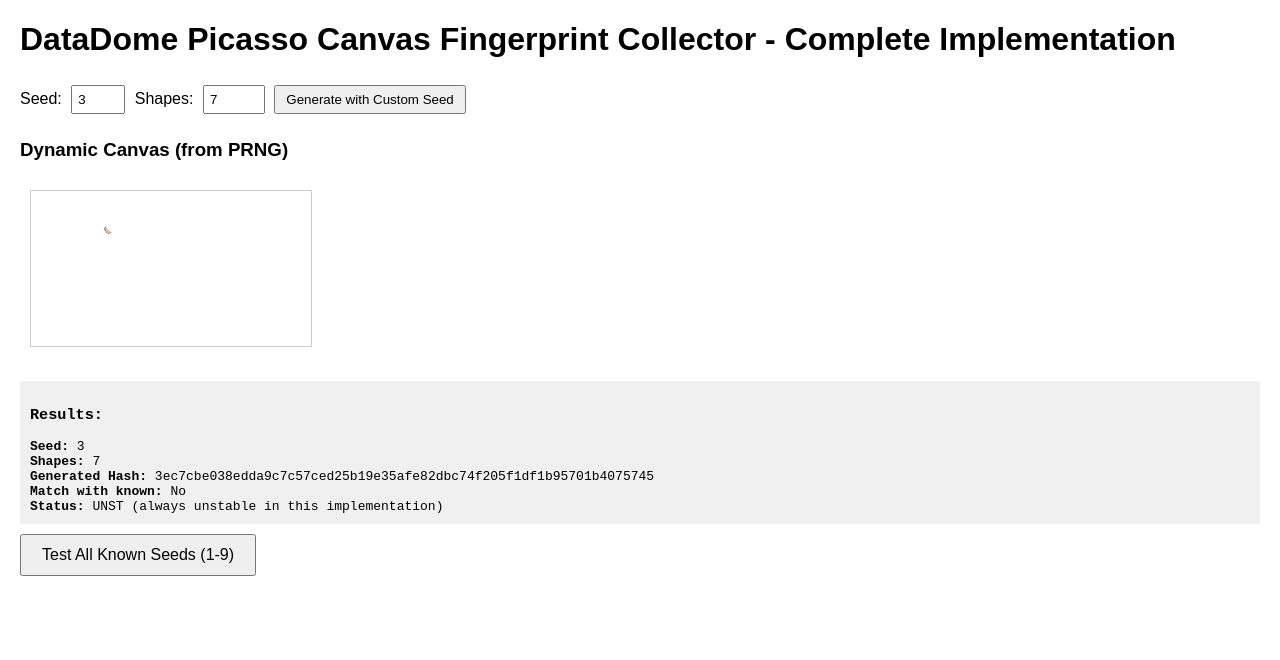
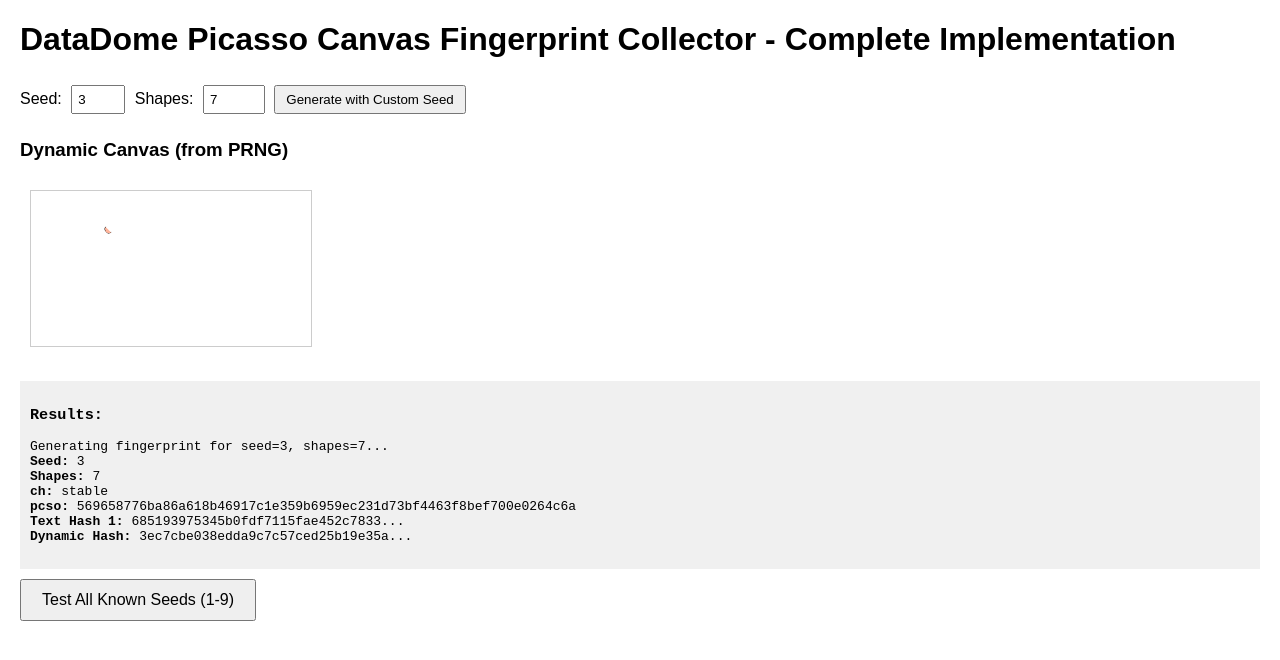
Before and after one commit to 267H/picasso-lift, a plain HTML site: page index.html in a window 1280 px wide. Drawn offline with Linux system fonts and the light colour scheme.

Commit message:
Update index.html

```diff
--- a/index.html
+++ b/index.html
@@ -175,19 +175,50 @@
 
         async function generateFingerprint(seed = 3, shapes = 7) {
             const resultsDiv = document.getElementById('results');
-            resultsDiv.innerHTML = `Generating fingerprint for seed=${seed}, shapes=${shapes}...`;
+            resultsDiv.innerHTML = `Generating fingerprint for seed=${seed}, shapes=${shapes}...<br>`;
 
             try {
+                // Create the 3 canvases like DataDome Worker does
+                const textCanvas = document.createElement('canvas');
                 const dynamicCanvas = document.getElementById('dynamicCanvas');
-                const dynamicCtx = dynamicCanvas.getContext('2d');
+                const geometricCanvas = document.createElement('canvas');
 
-                // Render dynamic canvas with PRNG
-                renderDynamicCanvas(dynamicCanvas, dynamicCtx, seed, shapes);
+                // Text canvas (380x55) - like Worker first canvas
+                textCanvas.width = 380;
+                textCanvas.height = 55;
+                const textCtx = textCanvas.getContext('2d');
+                textCtx.textBaseline = "alphabetic";
+                textCtx.fillStyle = "#F0A";
+                textCtx.fillRect(49, 1, 73, 25);
+                const text = "Quartz glyph job vexd cwm finks" + String.fromCharCode(55357, 56898);
+                textCtx.fillStyle = "#3A1";
+                textCtx.font = '13pt "Times New Roman"';
+                textCtx.fillText(text, 5, 17);
+                textCtx.fillStyle = "rgba(49, 40, 223, 0.33)";
+                textCtx.font = "17pt Arial";
+                textCtx.fillText(text, 7, 25);
 
-                // Get image data for hashing (like DataDome Worker)
-                const imageData = dynamicCtx.getImageData(0, 0, dynamicCanvas.width, dynamicCanvas.height);
-                const hash = await hashData(imageData.data);
-                const hexHash = toHex(hash);
+                // Dynamic canvas (seed-driven) - this replaces the static geometric canvas
+                renderDynamicCanvas(dynamicCanvas, dynamicCanvas.getContext('2d'), seed, shapes);
+
+                // Get image data from both canvases
+                const textImageData1 = textCtx.getImageData(0, 0, textCanvas.width, textCanvas.height);
+                const textImageData2 = textCtx.getImageData(0, 0, textCanvas.width, textCanvas.height); // Same data
+                const dynamicImageData = dynamicCanvas.getContext('2d').getImageData(0, 0, dynamicCanvas.width, dynamicCanvas.height);
+
+                // Hash all three like DataDome Worker
+                const [textHash1, textHash2, dynamicHash] = await Promise.all([
+                    hashData(textImageData1.data),
+                    hashData(textImageData2.data),
+                    hashData(dynamicImageData.data)
+                ]);
+
+                // Check stability (DataDome logic)
+                const ch = toHex(textHash1) !== toHex(textHash2) ? "UNST" : "stable";
+
+                // XOR first text hash with dynamic hash (DataDome logic)
+                const pcsoBytes = textHash1.map((byte, index) => byte ^ dynamicHash[index]);
+                const pcso = toHex(pcsoBytes);
 
                 // Check against known hashes
                 const knownHashes = [
@@ -198,36 +229,47 @@
                     "4672bc1c135b989dd64f9fb7ed68e729", "a52d3ff1605eff146016a8a00dd1d5f1"
                 ];
 
-                const isMatch = knownHashes.includes(hexHash);
+                const isMatch = knownHashes.includes(pcso);
 
-                resultsDiv.innerHTML = `
+                resultsDiv.innerHTML += `
                     <strong>Seed:</strong> ${seed}<br>
                     <strong>Shapes:</strong> ${shapes}<br>
-                    <strong>Generated Hash:</strong> ${hexHash}<br>
-                    <strong>Match with known:</strong> ${isMatch ? '🎯 YES!' : 'No'}<br>
-                    <strong>Status:</strong> UNST (always unstable in this implementation)
+                    <strong>ch:</strong> ${ch}<br>
+                    <strong>pcso:</strong> ${pcso} ${isMatch ? '🎯 MATCH!' : ''}<br>
+                    <strong>Text Hash 1:</strong> ${toHex(textHash1).substring(0, 32)}...<br>
+                    <strong>Dynamic Hash:</strong> ${toHex(dynamicHash).substring(0, 32)}...<br><br>
                 `;
 
-                console.log(`Seed ${seed}, Shapes ${shapes}: ${hexHash} ${isMatch ? '🎯' : ''}`);
+                if (isMatch) {
+                    console.log(`🎯 COLLISION! Seed ${seed}, Shapes ${shapes}: pcso=${pcso}`);
+                }
+
+                return isMatch;
 
             } catch (error) {
-                resultsDiv.innerHTML = 'Error: ' + error.message;
+                resultsDiv.innerHTML += 'Error: ' + error.message + '<br>';
                 console.error('Fingerprint generation error:', error);
+                return false;
             }
         }
 
         async function testAllKnownSeeds() {
             const resultsDiv = document.getElementById('results');
-            resultsDiv.innerHTML = 'Testing all seeds 1-9...<br><br>';
+            resultsDiv.innerHTML = 'Testing all seeds 1-9 with shapes=7...<br><br>';
 
             let matches = 0;
 
             for (let seed = 1; seed <= 9; seed++) {
-                await generateFingerprint(seed, 7);
-                await new Promise(resolve => setTimeout(resolve, 100)); // Small delay
+                const isMatch = await generateFingerprint(seed, 7);
+                if (isMatch) matches++;
+                await new Promise(resolve => setTimeout(resolve, 200)); // Delay for visibility
             }
 
-            resultsDiv.innerHTML += `<br><strong>Completed testing seeds 1-9</strong>`;
+            resultsDiv.innerHTML += `<br><strong>Completed testing seeds 1-9. Found ${matches} matches!</strong>`;
+
+            if (matches === 0) {
+                resultsDiv.innerHTML += `<br><em>No matches found. The PRNG parameters (g=${PRNG_PARAMS.g}, r=${PRNG_PARAMS.r}) might be incorrect.</em>`;
+            }
         }
 
         // Auto-generate on page load
```
